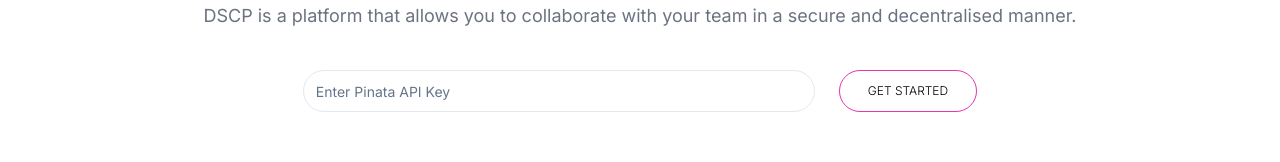
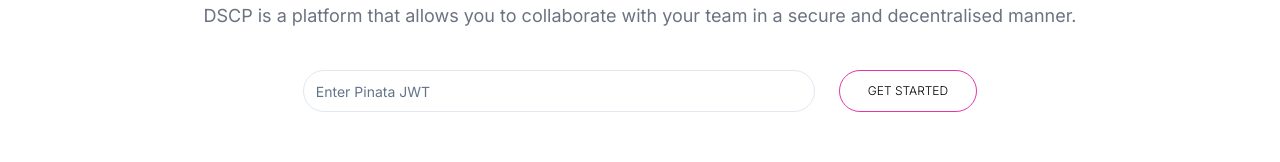
Before and after one commit to mohammadshaad/Decentralized-Secure-Collaboration-Platform, a Next.js app: page / in a window 1280 px wide. Shown: the part 477-639 px from the top of the page. Built offline with nearby package versions, Linux system fonts and the light colour scheme.

Commit message:
Update Pinata API Key to Pinata JWT

```diff
--- a/@/components/Hero.tsx
+++ b/@/components/Hero.tsx
@@ -10,14 +10,14 @@
 import { Spotlight } from "./ui/Spotlight";
 
 function Hero() {
-  const [pinataApiKey, setPinataApiKey] = useState("");
+  const [pinataJWT, setPinataJWT] = useState("");
 
   const router = useRouter();
 
   const handleGetStarted = () => {
     router.push({
       pathname: '/files',
-      query: { pinataApiKey },
+      query: { pinataJWT },
     });
   };
 
@@ -47,11 +47,11 @@
         <div className="w-1/2">
           <Input
             type="text"
-            id="pinataApiKey"
+            id="pinataJWT"
             className="rounded-full py-5"
-            value={pinataApiKey}
-            onChange={(e) => setPinataApiKey(e.target.value)}
-            placeholder="Enter Pinata API Key"
+            value={pinataJWT}
+            onChange={(e) => setPinataJWT(e.target.value)}
+            placeholder="Enter Pinata JWT"
           />
         </div>
         {/* Update the onClick handler to call handleGetStarted instead of directly navigating */}
--- a/pages/files/index.tsx
+++ b/pages/files/index.tsx
@@ -16,7 +16,7 @@
   const [uploading, setUploading] = useState(false);
   const [data, setData] = useState([]);
   const [deleting, setDeleting] = useState(false);
-  const [pinataApiKey, setPinataApiKey] = useState(""); // State to store Pinata API key
+  const [pinataJWT, setPinataJWT] = useState("");
 
   const inputFile = useRef(null);
 
@@ -39,9 +39,9 @@
   };
 
   useEffect(() => {
-    const { pinataApiKey } = router.query;
-    if (pinataApiKey) {
-      setPinataApiKey(pinataApiKey);
+    const { pinataJWT } = router.query;
+    if (pinataJWT) {
+      setPinataJWT(pinataJWT);
     }
 
     fetchFiles();
@@ -52,11 +52,11 @@
       setUploading(true);
       const formData = new FormData();
       formData.set("file", fileToUpload);
-      formData.set("pinataApiKey", pinataApiKey);
+      formData.set("pinataJWT", pinataJWT);
       const res = await fetch("https://api.pinata.cloud/pinning/pinFileToIPFS", {
         method: "POST",
         headers: {
-          Authorization: `Bearer ${pinataApiKey}`,
+          Authorization: `Bearer ${pinataJWT}`,
         },
         body: formData,
       });
```
